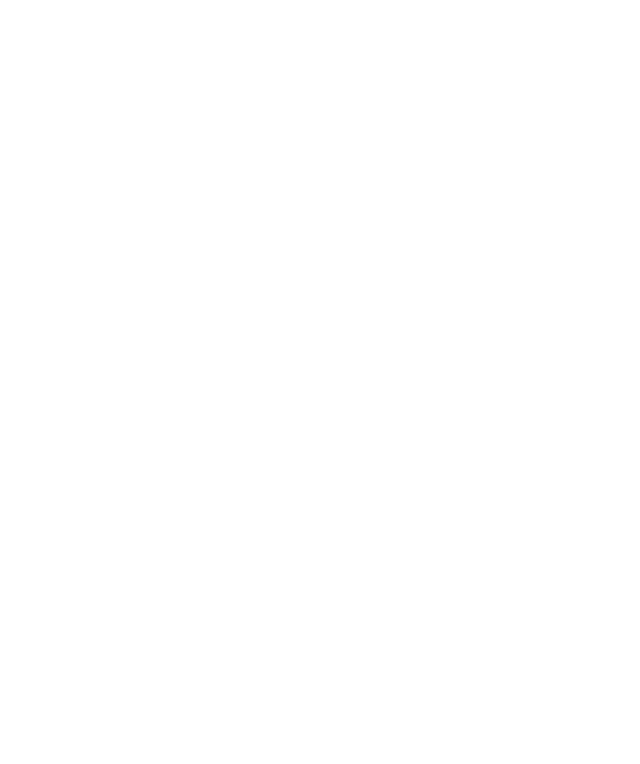
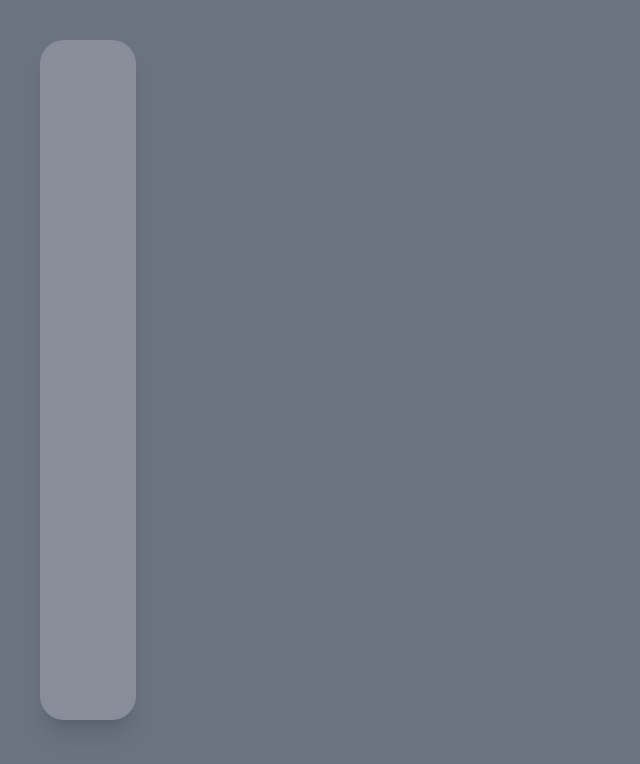
Before and after one commit to anahadh/anahadh-multani-dev, a Next.js app: page / in a window 1280 px wide. Shown: the top 764 px of the page, without its empty margins (0-640 px from the left). Built offline with nearby package versions, Linux system fonts and the light colour scheme.

Commit message:
the first commit of 2025git add .

```diff
--- a/app/components/Navbar.tsx
+++ b/app/components/Navbar.tsx
@@ -2,7 +2,9 @@
 
 const Navbar = () => {
   return (
-    <div>Navbar</div>
+    <div className='absolute top-10 left-10 rounded-3xl min-h-[85vh] w-24 transition-all duration-500 ease-[cubic-bezier(1,0,.53,.99)] bg-white/20 shadow-xl backdrop-blur-sm hover:w-60'>
+
+    </div>
   )
 }
 
--- a/app/layout.tsx
+++ b/app/layout.tsx
@@ -1,6 +1,7 @@
 import type { Metadata } from "next";
 import { Geist, Geist_Mono } from "next/font/google";
 import "./globals.css";
+import Navbar from "./components/Navbar";
 
 const geistSans = Geist({
   variable: "--font-geist-sans",
@@ -25,8 +26,9 @@
   return (
     <html lang="en">
       <body
-        className={`${geistSans.variable} ${geistMono.variable} antialiased`}
+        className={`relative ${geistSans.variable} ${geistMono.variable} antialiased`}
       >
+        <Navbar />
         {children}
       </body>
     </html>
--- a/app/page.tsx
+++ b/app/page.tsx
@@ -2,7 +2,7 @@
 
 export default function Home() {
   return (
-    <div>
+    <div className="bg-gray-500 w-screen h-screen">
 
     </div>
   );
```
